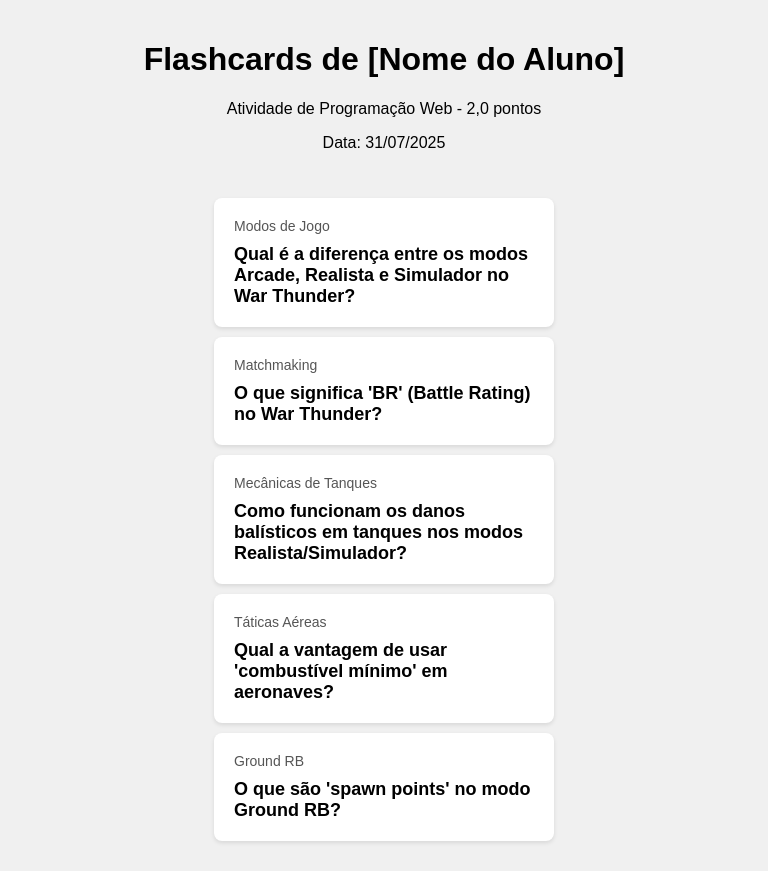
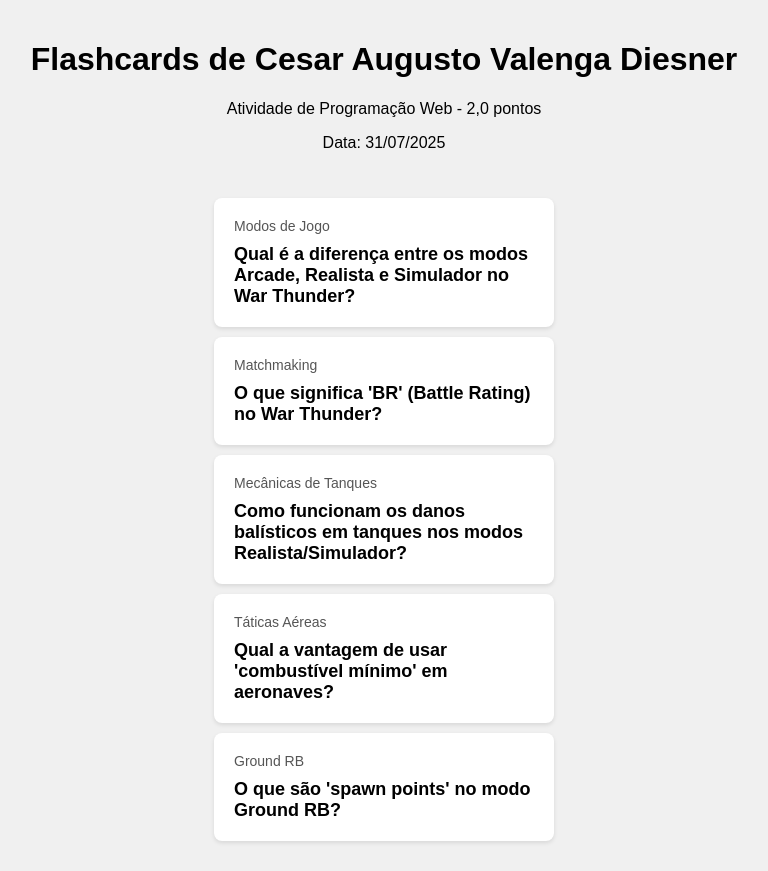
Before and after one commit to cesar-diesner/flash-cards, a plain HTML site: page index.html in a window 1280 px wide. Shown: the whole page, without its empty margins (256-1024 px from the left). Drawn offline with Linux system fonts and the light colour scheme.

Commit message:
Update index.html

```diff
--- a/index.html
+++ b/index.html
@@ -5,7 +5,7 @@
 <head>
 <meta charset="UTF-8">
 <meta name="viewport" content="width=device-width, initial-scale=1.0">
-<title>Atividade Flashcards - [Nome do Aluno]</title>
+<title>Atividade Flashcards - Cesar Augusto Valenga Diesner</title>
 <style>
 body {
 font-family: Arial, sans-serif;
@@ -54,7 +54,7 @@ display: block;
 </head>
 <body>
 <div class="header">
-<h1>Flashcards de [Nome do Aluno]</h1>
+<h1>Flashcards de Cesar Augusto Valenga Diesner</h1>
 <p>Atividade de Programação Web - 2,0 pontos</p>
 <p>Data: 31/07/2025</p>
 </div>
```
